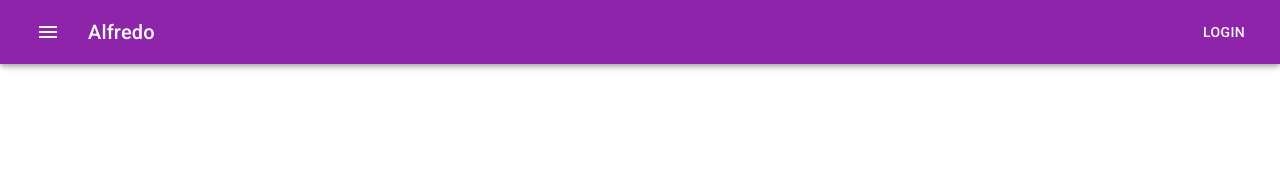
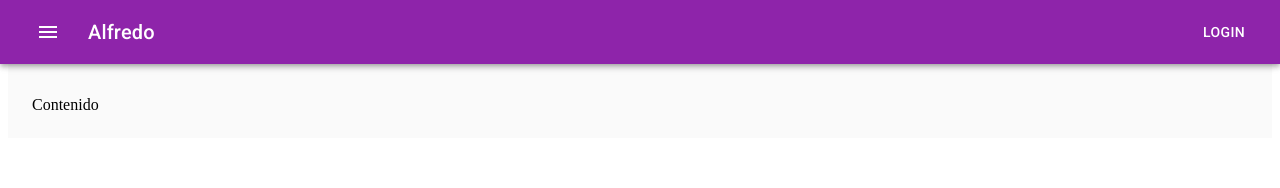
Before and after one commit to alfredomtzg/React-and-Material-UI, a React (Create React App) app: page / in a window 1280 px wide. Shown: the top 188 px of the page. Built offline with nearby package versions, Linux system fonts and the light colour scheme.

Commit message:
agree content in makeStyles

```diff
--- a/src/components/Contenedor.jsx
+++ b/src/components/Contenedor.jsx
@@ -7,6 +7,12 @@ import {
 const estilos = makeStyles(theme => ({
   root: {
     display: 'flex'
+  },
+  toolbar: theme.mixins.toolbar,
+  content: {
+    flexGrow: 1,
+    backgroundColor: theme.palette.background.default,
+    padding: theme.spacing(3),
   }
 }))
 
@@ -16,7 +22,11 @@ const Contenedor = () => {
   return(
     <div className={classes.root}>
       <Navbar/>
-      Contenido
+
+      <div className={classes.content}>
+        <div className={classes.toolbar}></div>
+        Contenido
+      </div>
     </div>
   )
 }
```
